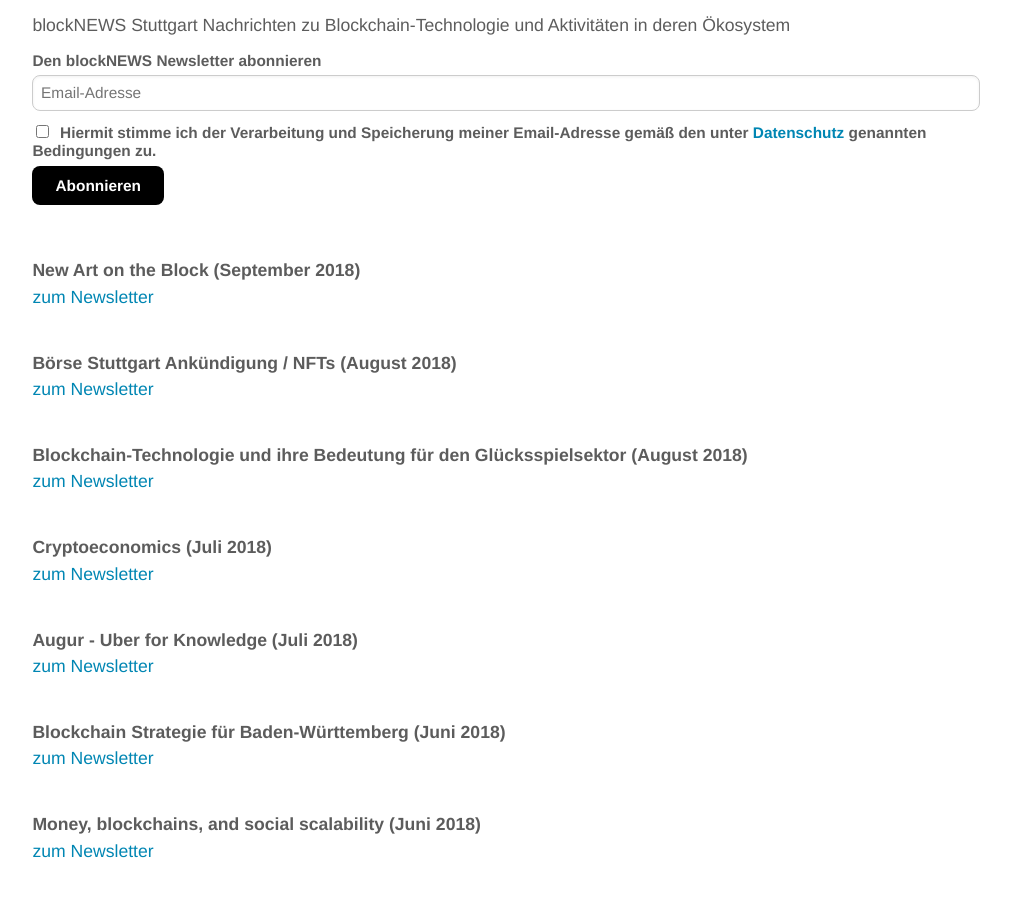
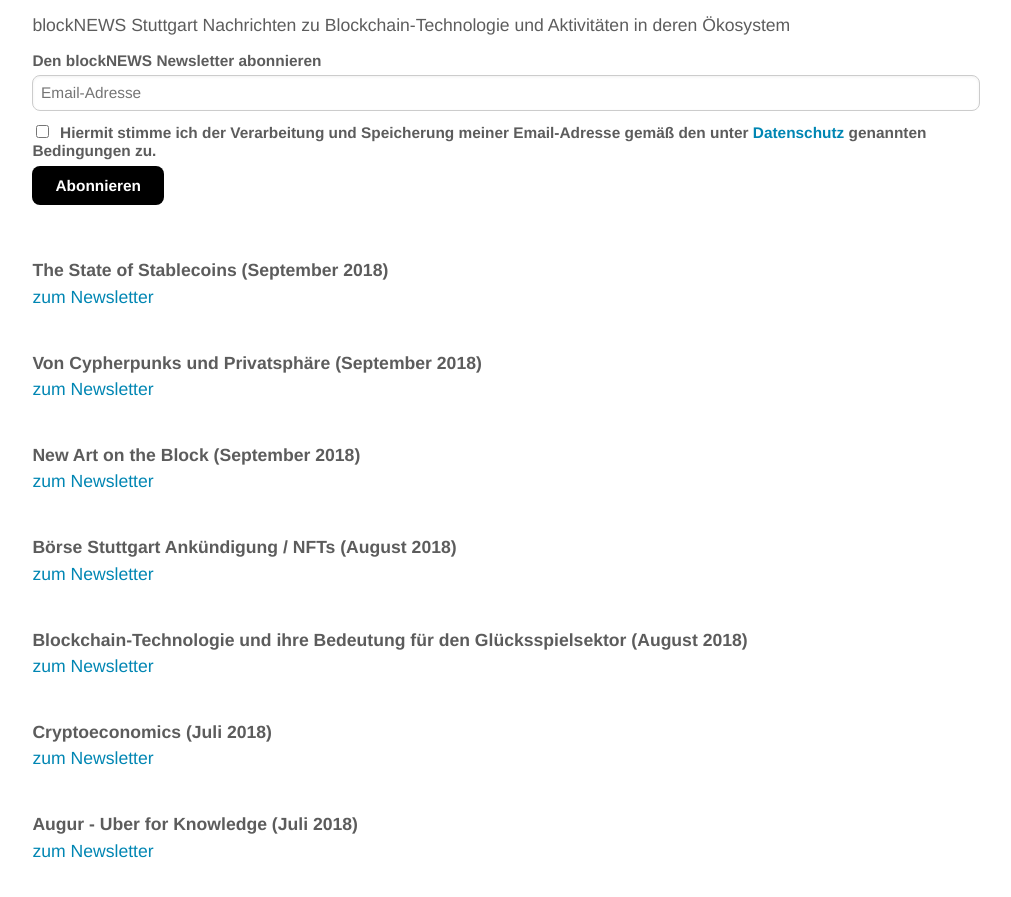
Before and after one commit to blocklab/site, a Jekyll site: the page built from newsletter.md, in a window 1280 px wide and 900 px high, scrolled down 529 px. Shown: the top 897 px of the window, without its empty margins (134-1145 px from the left). Built offline with Jekyll 4.4.1, drawn with Linux system fonts in a browser that asks for light colours; comment, search, counter and statistics services are not loaded.

Commit message:
Update newsletter.md

```diff
--- a/newsletter.md
+++ b/newsletter.md
@@ -33,6 +33,16 @@ Nachrichten zu Blockchain-Technologie und Aktivitäten in deren Ökosystem
 <!--End mc_embed_signup-->
 
 <br>
+<br>
+**The State of Stablecoins (September 2018)**
+<br>
+[zum Newsletter](https://mailchi.mp/5e47bfd7d8d9/blockchain-in-der-kw16-private-key-und-wallet-sicherheit-653049)
+
+<br>
+**Von Cypherpunks und Privatsphäre (September 2018)**
+<br>
+[zum Newsletter](https://mailchi.mp/ecd31ae76ddd/blockchain-in-der-kw16-private-key-und-wallet-sicherheit-649437)
+
 <br>
 **New Art on the Block (September 2018)**
 <br>
```
